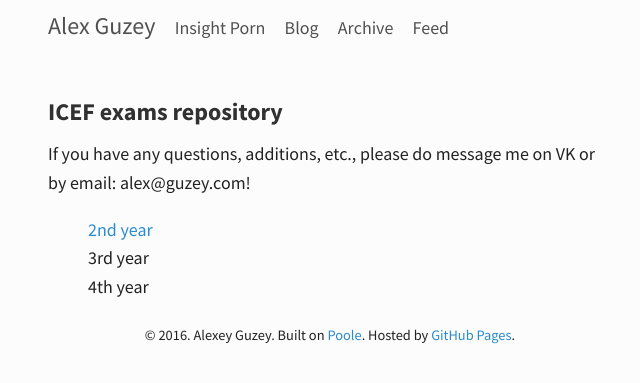
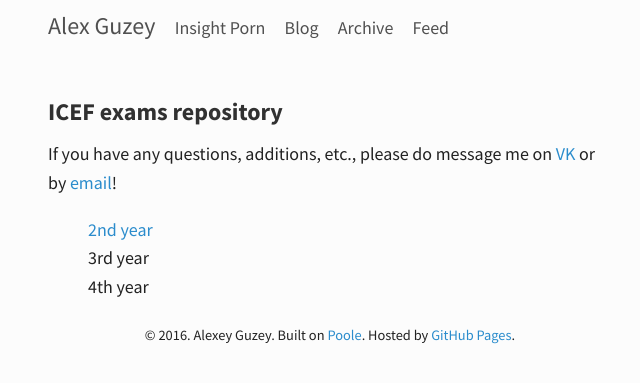
Before and after one commit to guzey/guzey.github.io1, a Jekyll site: the page built from icef/index.md, in a window 1280 px wide. Shown: the top 383 px of the page, without its empty margins (310-950 px from the left). Built offline with Jekyll 4.4.1, drawn with Linux system fonts in a browser that asks for light colours; a style sheet for code colours, icons or effects is not loaded.

Commit message:
small fixes

```diff
--- a/blog/index.html
+++ b/blog/index.html
@@ -23,7 +23,7 @@ title: Blog
 </div>
 
 <div class="pagination">
-  {% if paginator.next_page %}
+  {% if paginator .next_page %}
     <a class="pagination-item older" href="/blog/page{{paginator.next_page}}">Older</a>
   {% else %}
     <span class="pagination-item older">Older</span>
--- a/icef/index.md
+++ b/icef/index.md
@@ -5,7 +5,7 @@ title: ICEF exams repository
 
 ## ICEF exams repository
 
-If you have any questions, additions, etc., please do message me on VK or by email: alex@guzey.com!
+If you have any questions, additions, etc., please do message me on [VK](https://vk.com/alexeyguzey) or by [email](mailto:alex@guzey.com)!
 
 - [2nd year](2)
 - 3rd year
--- a/index.html
+++ b/index.html
@@ -6,7 +6,7 @@ title: Home
 <div class="container content">
     <p>Hi! I'm Alex.</p>
     <p>
-        I'm a Sophomore at <a target="_blank" href="http://hse.ru/en">Higher School of Economics</a> in Moscow, where I major in Economics, minor in Math, and work as a Research Assistant in the Laboratory for Experimental and Behavioural Economics.
+        I'm a Junior at <a target="_blank" href="http://hse.ru/en">Higher School of Economics</a> in Moscow, where I major in Economics, minor in Math, and work as a Research Assistant in the Laboratory for Experimental and Behavioural Economics.
     </p>
     <p>
         Some things I like:
```
Also changed, not shown: _layouts/page.html (deleted, +0 -8 lines), blog/archive/index.md (deleted, +0 -10 lines).
